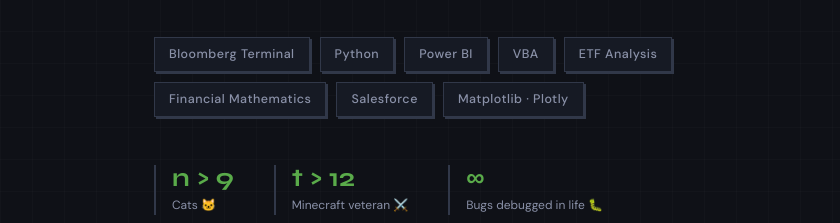
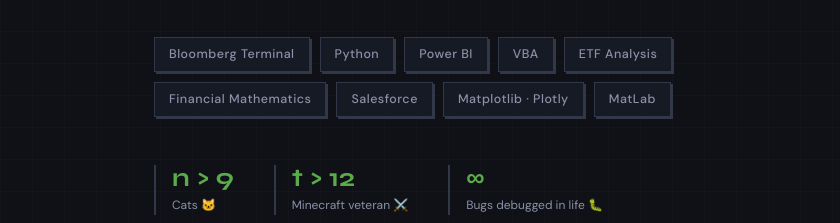
Before and after one commit to Am1GoBBreAd/Am1GoBBreAd.github.io, a plain HTML site: page index.html in a window 1280 px wide. Shown: the part 577-800 px from the top of the page, 0-840 px from the left. Drawn offline with Linux system fonts and the light colour scheme; grey boxes are pictures that could not be loaded.

Commit message:
Updated new skill

```diff
--- a/index.html
+++ b/index.html
@@ -593,6 +593,7 @@
         <span class="tag">Financial Mathematics</span>
         <span class="tag">Salesforce</span>
         <span class="tag">Matplotlib &middot; Plotly</span>
+        <span class="tag">MatLab</span>
       </div>
       <div class="hero-stats fade-in delay-4">
         <div class="stat-block">
```
